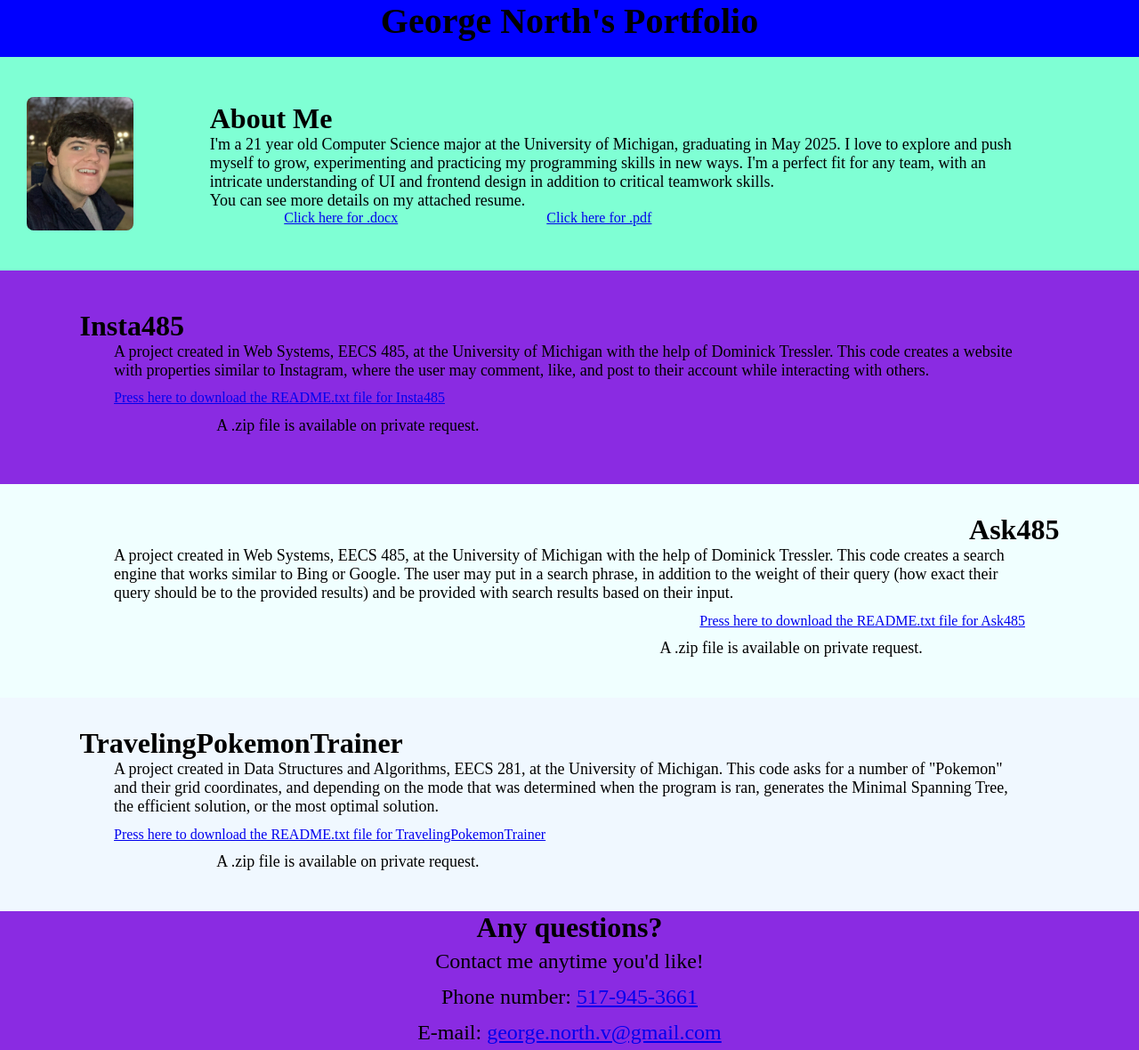
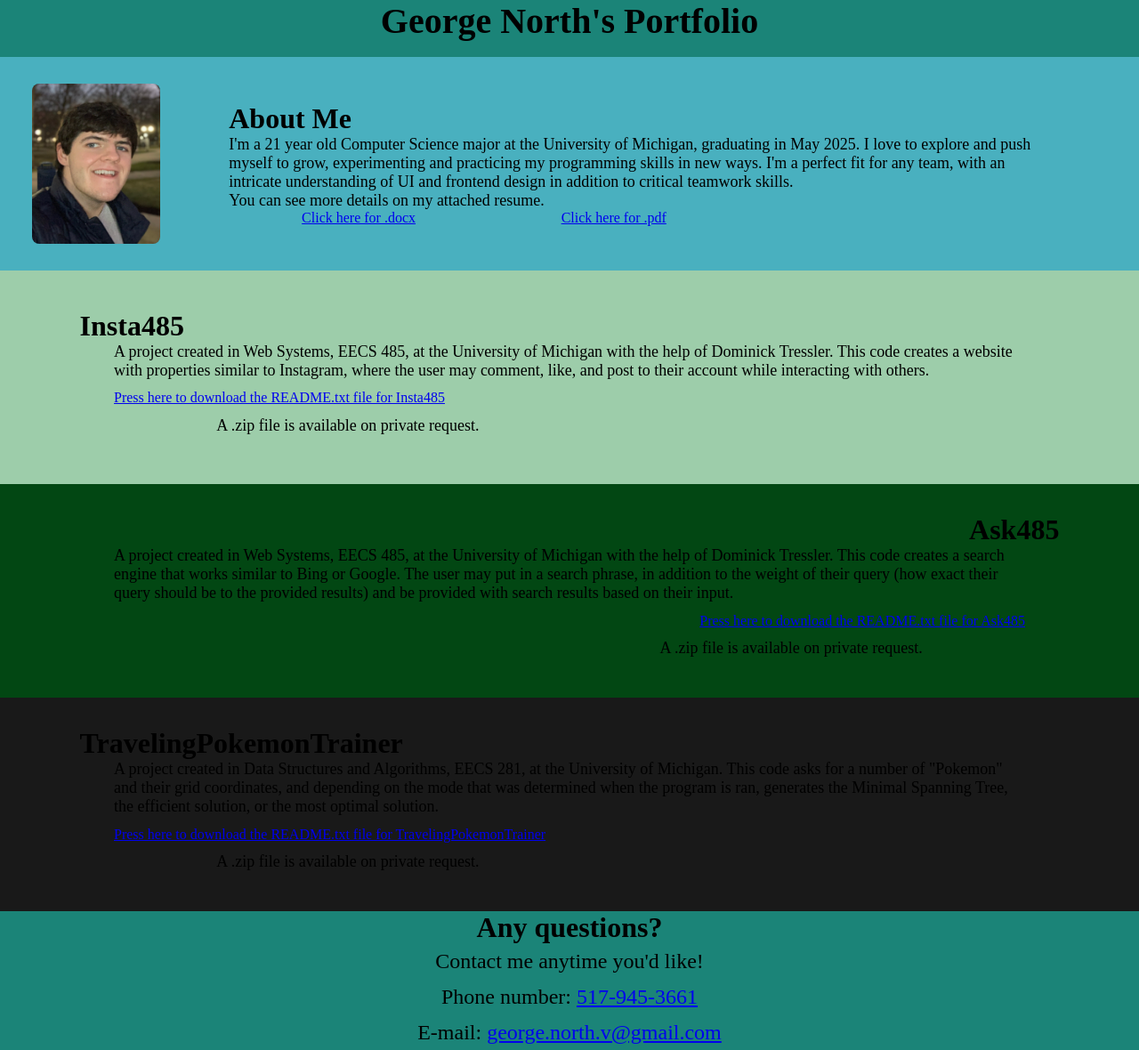
Before and after one commit to north5g/GeorgeNorthPortfolio.github.io, a plain HTML site: page index.html in a window 1280 px wide. Shown: the whole page at 89% size. Drawn offline with Linux system fonts and the light colour scheme.

Commit message:
style fixed

```diff
--- a/static/css/style.css
+++ b/static/css/style.css
@@ -12,7 +12,7 @@ section{
 
 .header{
     text-align: center;
-    background-color: blue;
+    background-color: #1b8478;
     height: 8vh;
 }
 .header h1{
@@ -20,14 +20,14 @@ section{
 }
 
 #about{
-    background-color: aquamarine;
+    background-color: #49b0bf;
     align-items: center;
 }
 .photo img{
     float: left;
     position: relative;
     margin-left: 25%;
-    height: 150px;
+    height: 180px;
     border-radius: 8px;
 }
 .intro h1{
@@ -94,7 +94,7 @@ section{
 
 .contact {
     text-align: center;
-    background-color: blueviolet;
+    background-color: #1b8478;
 }
 .contact h2{
     font-size:xx-large;
@@ -104,13 +104,13 @@ section{
     padding-block: 0.5%;
 }
 #insta485{
-    background-color: blueviolet;
+    background-color: #9dcdaa;
 }
 
 #ask485{
-    background-color: azure;
+    background-color: #024713;
 }
 
 #TPT{
-    background-color: aliceblue;
+    background-color: #191919;
 }
```
